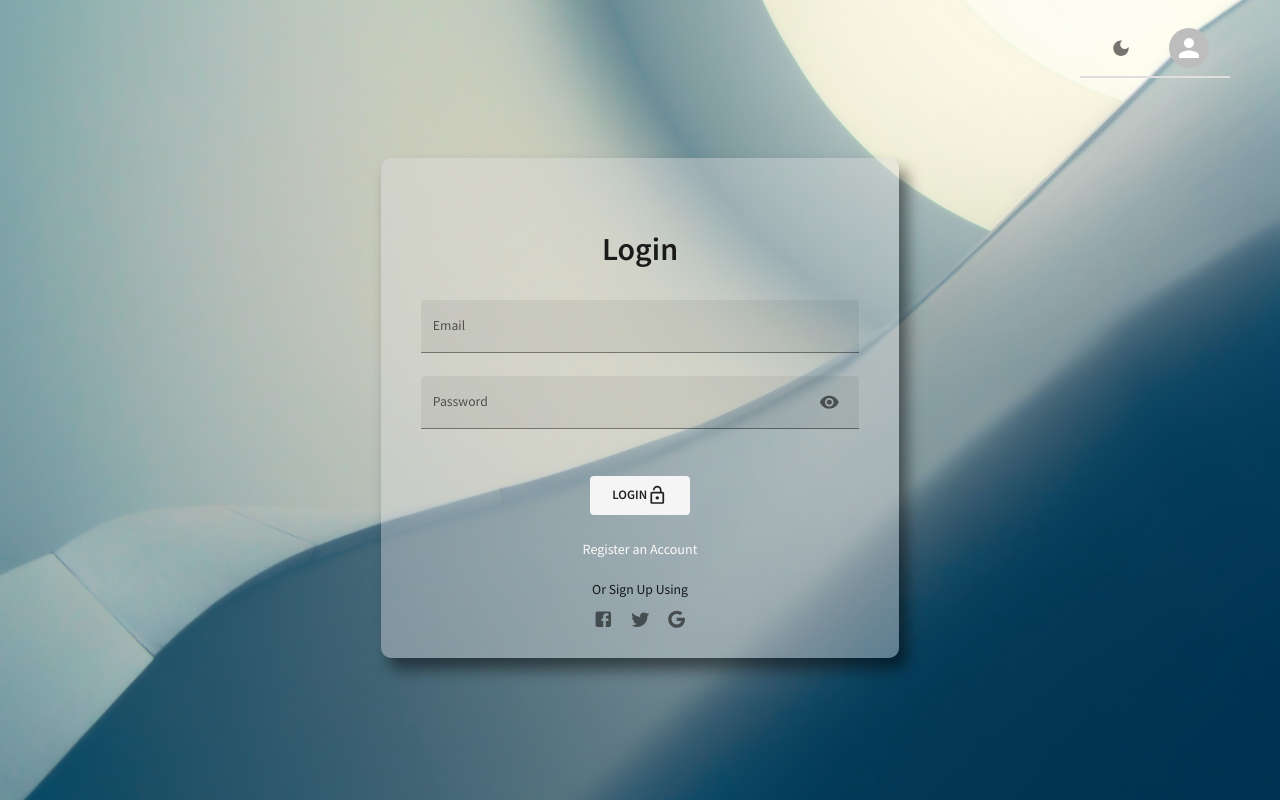
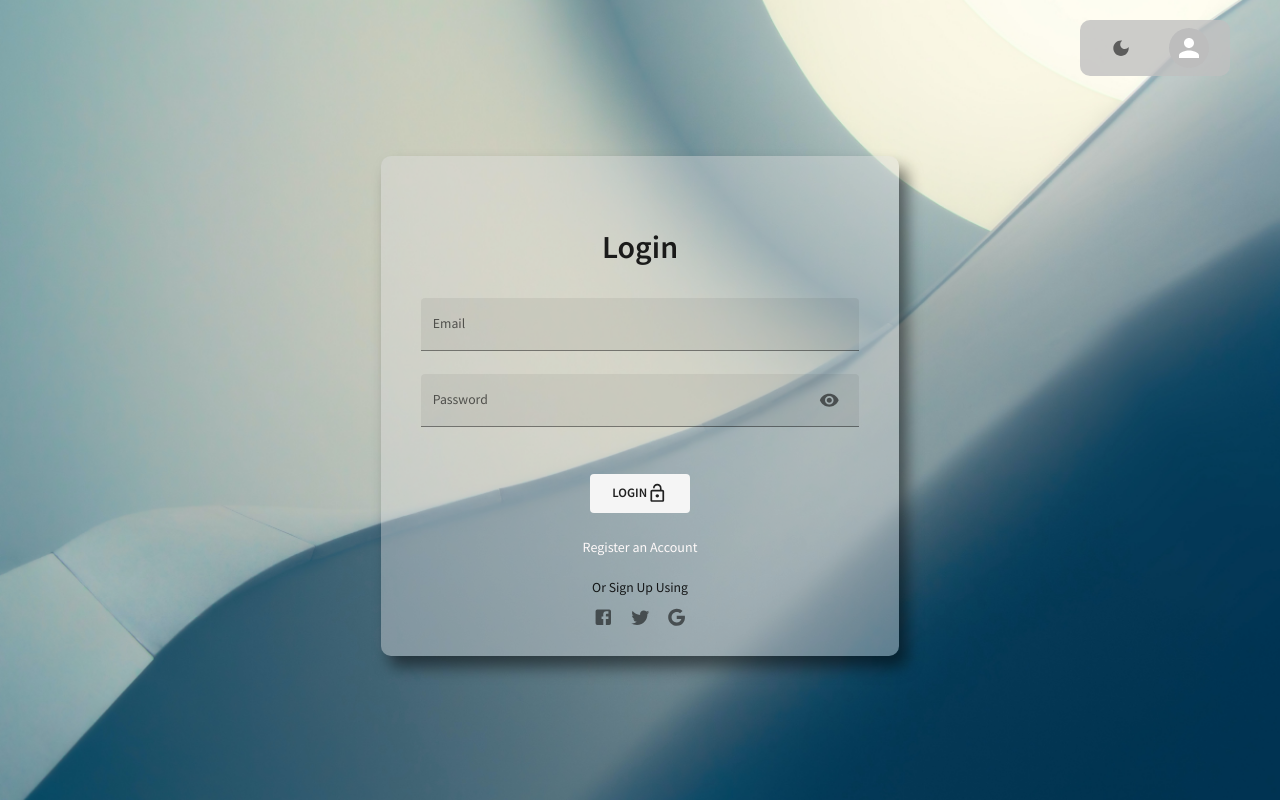
Before and after one commit to Eleen-228/Login_Page, a React (Create React App) app: page /profile#/login in a window 1280 px wide. Built offline with nearby package versions, Linux system fonts and the light colour scheme; no server answers.

Commit message:
update package.json

```diff
--- a/package.json
+++ b/package.json
@@ -54,5 +54,6 @@
 	},
 	"devDependencies": {
 		"gh-pages": "^5.0.0"
-	}
+	},
+	"homepage": "http://Eleen-228.github.io/Login_Page"
 }
--- a/src/components/Header.jsx
+++ b/src/components/Header.jsx
@@ -18,7 +18,15 @@ const Header = () => {
 	}
 	return (
 		<Box sx={{ display: 'flex', justifyContent: 'end' }}>
-			<Box sx={{ m: '20px 50px 0 0', borderBottom: `2px solid ${theme.palette.primary.main}`, width: '150px', display: 'flex', justifyContent: 'space-evenly' }}>
+			<Box
+				sx={{
+					m: '20px 50px 0 0',
+					width: '150px',
+					display: 'flex',
+					justifyContent: 'space-evenly',
+					bgcolor: theme.palette.background.dark,
+					borderRadius: '10px ',
+				}}>
 				<Tooltip title="Theme Mode">
 					<IconButton onClick={colorMode.toggleColorMode}>
 						{theme.palette.mode === 'light' ? <DarkModeIcon sx={{ width: '40px' }} /> : <LightModeIcon sx={{ width: '40px' }} />}
--- a/src/components/SideBar.jsx
+++ b/src/components/SideBar.jsx
@@ -37,7 +37,7 @@ const SideBar = () => {
 				</MenuItem>
 				{!collapsed ? (
 					<Box sx={{ mt: 1 }}>
-						<img src={`/asset/avatar.png`} alt="avatar" width="100px" height="100px" style={{ cursor: 'pointer' }} />
+						<img src={`./asset/avatar.png`} alt="avatar" width="100px" height="100px" style={{ cursor: 'pointer' }} />
 					</Box>
 				) : (
 					<IconButton>
--- a/src/context/AuthContext.jsx
+++ b/src/context/AuthContext.jsx
@@ -23,7 +23,7 @@ export const AuthContextProvider = ({ children }) => {
 	const login = (email, password) => signInWithEmailAndPassword(auth, email, password)
 	useEffect(() => {
 		const unsubscribe = onAuthStateChanged(auth, currentUser => {
-			console.log(currentUser)
+			// console.log(currentUser)
 			setUser(currentUser)
 		})
 		return () => unsubscribe()
--- a/src/pages/Register.jsx
+++ b/src/pages/Register.jsx
@@ -17,14 +17,14 @@ const Register = () => {
 		setVisible(!visible)
 	}
 	const handleFormSubmit = async (values, { resetForm }) => {
-		console.log(values)
+		// console.log(values)
 		try {
 			await createUser(values.email, values.password, values.username)
 			await resetForm()
 			await navigate('/user_center')
 		} catch (error) {
 			setError(error.message)
-			console.log(error.message)
+			// console.log(error.message)
 		}
 	}
 	const initialValues = {
```
